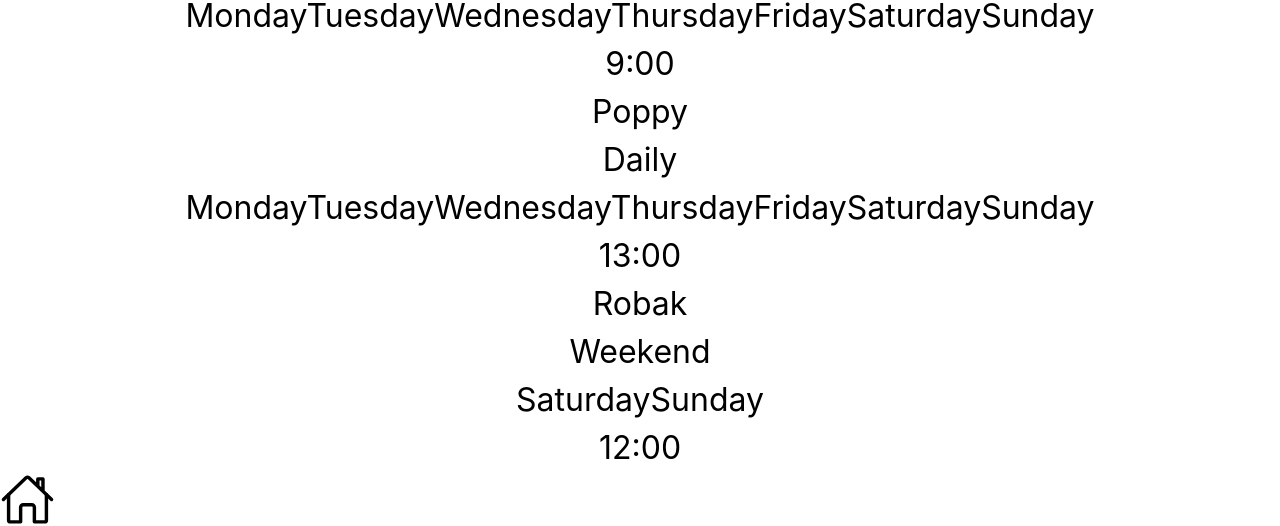
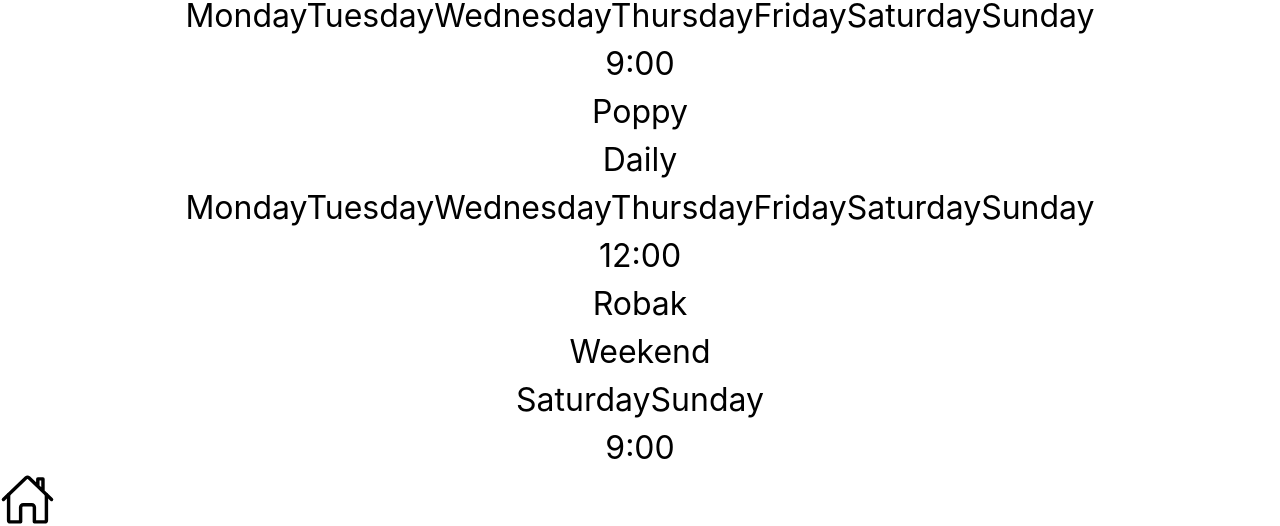
Before and after one commit to abawor/petfed_web, a React (Vite) app in the folder petfed_web/: page /schedule in a window 1280 px wide. Shown: the part 179-705 px from the top of the page. Built offline with nearby package versions, Linux system fonts and the light colour scheme.

Commit message:
Moved ScheduleContext inside PetContext

```diff
--- a/petfed_web/src/App.jsx
+++ b/petfed_web/src/App.jsx
@@ -9,7 +9,6 @@ import AddNewPet from './pages/AddNewPet';
 import { SafeAreaView } from 'react-native-web';
 import { PetProvider } from './components/PetContext';
 import { MealsProvider } from './components/MealsContext';
-import { ScheduleProvider } from './components/ScheduleContext';
 import { IoHomeOutline } from "react-icons/io5";
 import { IoFastFoodOutline } from "react-icons/io5";
 import { MdSchedule } from "react-icons/md";
@@ -29,7 +28,6 @@ function App() {
     <SafeAreaView className="flex">
       <PetProvider>
         <MealsProvider>
-          <ScheduleProvider>
           <Router>
             <div className="flex flex-col h-screen justify-between">
 
@@ -80,7 +78,6 @@ function App() {
               </nav>
             </div>
           </Router>
-          </ScheduleProvider>
         </MealsProvider>
       </PetProvider>
     </SafeAreaView>
--- a/petfed_web/src/components/PetContext.jsx
+++ b/petfed_web/src/components/PetContext.jsx
@@ -1,4 +1,4 @@
-import React, { createContext, useState } from 'react';
+import React, { createContext, useContext, useState } from 'react';
 
 const poppy = "https://encrypted-tbn0.gstatic.com/images?q=tbn:ANd9GcS3tRT5GJq9zbaK3-zMQIRMoqNkYqTmoWs2ZA&s"
 const robak = "https://deltaaquarium.co.uk/wp-content/uploads/2020/05/Amano_Shrimp-.jpg"
@@ -7,8 +7,59 @@ export const PetContext = createContext();
 
 export function PetProvider({ children }) {
     const [pets, setPets] = useState([
-        { id: '2', photo: poppy , name: 'Poppy'},
-        { id: '3', photo: robak , name: 'Robak'},
+        {
+            id: '2',
+            photo: poppy,
+            name: 'Poppy',
+            schedules: [
+                {
+                    id: 1,
+                    name: 'Daily',
+                    days: [
+                        'Monday',
+                        'Tuesday',
+                        'Wednesday',
+                        'Thursday',
+                        'Friday',
+                        'Saturday',
+                        'Sunday'
+                    ],
+                    time: '9:00'
+                },
+                {
+                    id: 2,
+                    name: 'Daily',
+                    days: [
+                        'Monday',
+                        'Tuesday',
+                        'Wednesday',
+                        'Thursday',
+                        'Friday',
+                        'Saturday',
+                        'Sunday'
+                    ],
+                    time: '12:00'
+                }
+            ],
+            feedingLog: []
+        },
+        {
+            id: '3',
+            photo: robak,
+            name: 'Robak',
+            schedules: [
+                {
+                    id: 3,
+                    name: 'Weekend',
+                    days: [
+                        'Saturday',
+                        'Sunday'
+                    ],
+                    time: '9:00'
+                }
+            ],
+            feedingLog: []
+        },
     ])
 
     return (
--- a/petfed_web/src/components/ScheduleContext.jsx
+++ /dev/null
@@ -1,17 +0,0 @@
-import React, { createContext, useState } from 'react';
-
-export const ScheduleContext = createContext();
-
-export function ScheduleProvider({ children }) {
-    const [schedule, setSchedule] = useState([
-        { id: '1', scheduledPet: 'Poppy', name: 'Daily', days: ['Monday', 'Tuesday', 'Wednesday', 'Thursday', 'Friday', 'Saturday', 'Sunday'], time: '9:00' },
-        { id: '2', scheduledPet: 'Poppy', name: 'Daily', days: ['Monday', 'Tuesday', 'Wednesday', 'Thursday', 'Friday', 'Saturday', 'Sunday'], time: '13:00' },
-        { id: '3', scheduledPet: 'Robak', name: 'Weekend', days: ['Saturday', 'Sunday'], time: '12:00' },
-    ])
-
-    return (
-        <ScheduleContext.Provider value={{ schedule, setSchedule }}>
-            {children}
-        </ScheduleContext.Provider>
-    )
-};
--- a/petfed_web/src/components/ScheduleList.jsx
+++ b/petfed_web/src/components/ScheduleList.jsx
@@ -1,11 +1,11 @@
 import React, { useContext } from 'react';
-import { ScheduleContext } from './ScheduleContext';
+import { PetContext } from './PetContext';
 import { FaPlus } from "react-icons/fa6";
 import { Link } from 'react-router-dom';
 
 
 export default function ScheduleList() {
-    const { schedule } = useContext(ScheduleContext);
+    const { pets } = useContext(PetContext);
 
     return (
         <ul className="grid grid-cols-3 gap-4">
@@ -16,14 +16,18 @@ export default function ScheduleList() {
                 <FaPlus size={75}/>
             </Link>
 
-            {schedule.map((item) => {
+            {pets.map((pet) => {
                 return (
-                    <li key={ item.id } className="pl-1 text-start aspect-square rounded-lg border-solid border-4 border-slate-500">
-                        <p className="font-bold text-xl truncate">{item.scheduledPet}</p>
-                        <p className="font-bold text-lg truncate">{item.name}</p>
-                        <p className="font-semibold truncate">{item.days}</p>
-                        <p>{item.quantity} {item.time}</p>
-                    </li>
+                    pet.schedules.map((schedule) => {
+                        return (
+                            <li key={ schedule.id } className="pl-1 text-start aspect-square rounded-lg border-solid border-4 border-slate-500">
+                                <p className="font-bold text-xl truncate">{pet.name}</p>
+                                <p className="font-bold text-lg truncate">{schedule.name}</p>
+                                <p className="font-semibold truncate">{schedule.days}</p>
+                                <p>{schedule.time}</p>
+                            </li>
+                        )
+                    })
                 )
             })}
 
--- a/petfed_web/src/pages/AddNewPet.jsx
+++ b/petfed_web/src/pages/AddNewPet.jsx
@@ -21,6 +21,8 @@ export default function AddNewPet() {
       id: (Math.random() * 10000).toFixed(0),
       name: name,
       photo: photo,
+      schedules: [],
+      feedingLog: []
     };
 
     setPets((prevPets) => [...prevPets, newPet]);
--- a/petfed_web/src/pages/AddNewSchedule.jsx
+++ b/petfed_web/src/pages/AddNewSchedule.jsx
@@ -1,17 +1,15 @@
 import React, { useState, useContext } from 'react';
-import { ScheduleContext } from '../components/ScheduleContext';
 import { PetContext } from '../components/PetContext';
 import { useNavigate } from 'react-router-dom';
 import Select from 'react-select';
 
 export default function AddNewMeal() {
-    const { setSchedule } = useContext(ScheduleContext);
     const [scheduledPet, setScheduledPet] = useState('');
     const [name, setName] = useState('');
     const [days, setDays] = useState('');
     const [time, setTime] = useState('');
     const navigate = useNavigate();
-    const { pets } = useContext(PetContext);
+    const { pets, setPets } = useContext(PetContext);
 
     const petList =
         pets.map((pet) => {
@@ -49,9 +47,9 @@ export default function AddNewMeal() {
             days: selectedDays,
             time: time,
         };
-
+        /*
         setSchedule((prevSchedule) => [...prevSchedule, newSchedule]);
-
+        */
         navigate('/schedule');
     };
 
@@ -65,7 +63,7 @@ export default function AddNewMeal() {
                 <div className="mb-4 leading-8 text-left w-full border border-slate-500 rounded-md">
                     <Select
                         options={petList}
-                        isMulti={true}
+                        isMulti={false}
                         onChange={setScheduledPet}
                         placeholder="Pet"
                     />
```
Lines whose indentation alone changed are shown as unchanged.
